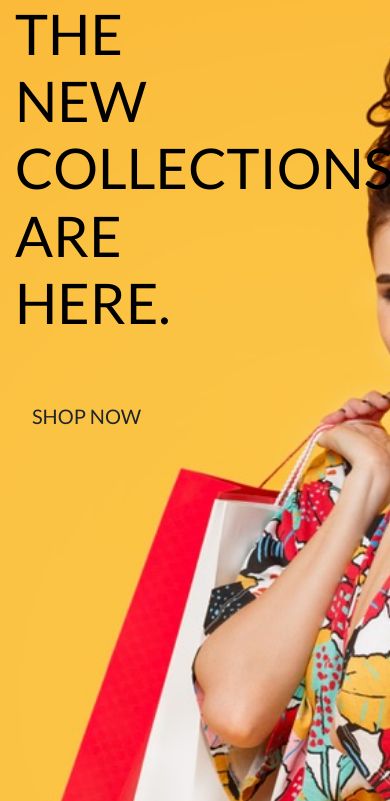
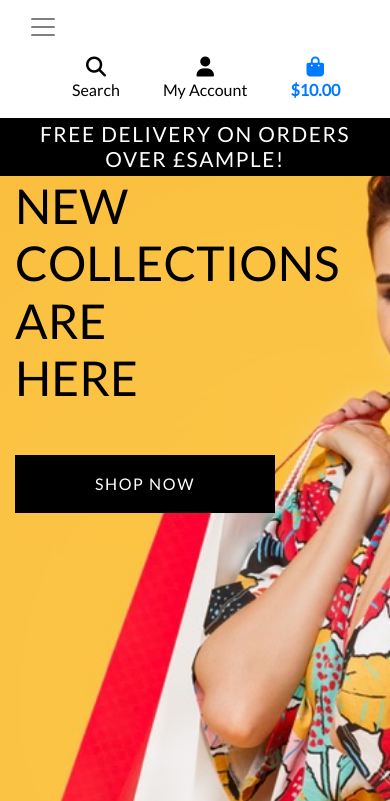
Before and after one commit to szilvia-csernus/boutique-ado, a Django app: template home/templates/home/index.html in a window 390 px wide. Shown: the top 801 px of the page. Run offline with Django 3.2, Linux system fonts and the light colour scheme; the template is opened without the code that fills it: most values are stand-ins (such as "Sample title", 1, 10 or a date in 2020); some libraries are stand-ins or nearby versions.

Commit message:
add main header and mobile navbar

```diff
--- a/home/templates/home/index.html
+++ b/home/templates/home/index.html
@@ -2,11 +2,9 @@
 {% load static %}
 
 {% block page_header %}
-<div class="container header-container">
+<div class="container header-contianer">
     <div class="row">
-        <div class="col">
-
-        </div>
+        <div class="col"></div>
     </div>
 </div>
 {% endblock %}
@@ -14,16 +12,17 @@
 {% block content %}
 <div class="container h-100">
     <div class="row h-100">
-            <div class="col-7 col-md-6">
+        <div class="col-7 col-md-6 my-auto">
             <h1 class="display-4 logo-font text-black">
-                    <strong>The new collections are here.</strong>
+                The new collections are here
             </h1>
             <div class="my-5">
                 <h4>
-                        <a href="" class="shop-now-btn btn btn-lg rounded-0 text-uppercase py-3">Shop Now</a>
+                    <a href="" class="shop-now-button btn btn-ls rounded-0 text-uppercase py-3">Shop Now</a>
                 </h4>
             </div>
         </div>
     </div>
 </div>
+
 {% endblock %}
--- a/static/css/base.css
+++ b/static/css/base.css
@@ -58,6 +58,28 @@
     border: 1px solid black !important;
 }
 
+.bg-black {
+    background: black !important;
+}
+
+.display-4 {
+    font-size: 3rem;
+}
+
+ul {
+    margin-bottom: 0;
+}
+
+h4 {
+    font-size: 1.3rem;
+    font-weight: 300;
+    letter-spacing: .1rem;
+}
+
+.navbar-toggler {
+    border: none;
+}
+
 /* -------------------------------- Media Queries */
 
 /* Slightly larger container on xl screens */
--- a/templates/base.html
+++ b/templates/base.html
@@ -6,8 +6,8 @@
 <head>
 
     {% block meta %}
+    <meta http-equiv="X-UA-Compatible" content="ie=edge">
     <meta charset="utf-8">
-    <meta http-equiv="X-UA-Compatible" content="IE=edge">
     <meta name="viewport" content="width=device-width, initial-scale=1, shrink-to-fit=no">
     {% endblock %}
 
@@ -15,23 +15,25 @@
     {% endblock %}
 
     {% block corecss %}
-    <link rel="stylesheet" href="https://cdn.jsdelivr.net/npm/bootstrap@4.6.2/dist/css/bootstrap.min.css"
-        integrity="sha384-xOolHFLEh07PJGoPkLv1IbcEPTNtaed2xpHsD9ESMhqIYd0nLMwNLD69Npy4HI+N" crossorigin="anonymous">
-    <link rel="preconnect" href="https://fonts.googleapis.com">
-    <link rel="preconnect" href="https://fonts.gstatic.com" crossorigin>
-    <link href="https://fonts.googleapis.com/css2?family=Lato&display=swap" rel="stylesheet">
-    <link rel="stylesheet" href="{% static 'css/base.css'%}">
+    <link rel="stylesheet" href="https://stackpath.bootstrapcdn.com/bootstrap/4.4.1/css/bootstrap.min.css"
+        integrity="sha384-Vkoo8x4CGsO3+Hhxv8T/Q5PaXtkKtu6ug5TOeNV6gBiFeWPGFN9MuhOf23Q9Ifjh" crossorigin="anonymous">
+    <link rel="stylesheet" href="https://fonts.googleapis.com/css?family=Lato&display=swap">
+    <link rel="stylesheet" href="{% static 'css/base.css' %}">
     {% endblock %}
 
     {% block extra_css %}
     {% endblock %}
 
     {% block corejs %}
-    <script src="https://kit.fontawesome.com/caa687f137.js" crossorigin="anonymous"></script>
-    <script src="https://cdn.jsdelivr.net/npm/jquery@3.5.1/dist/jquery.min.js"
-        integrity="sha256-9/aliU8dGd2tb6OSsuzixeV4y/faTqgFtohetphbbj0=" crossorigin="anonymous"></script>
-    <script src="https://cdn.jsdelivr.net/npm/bootstrap@4.6.2/dist/js/bootstrap.bundle.min.js"
-        integrity="sha384-Fy6S3B9q64WdZWQUiU+q4/2Lc9npb8tCaSX9FK7E8HnRr0Jz8D6OP9dO5Vg3Q9ct"
+    <script src="https://kit.fontawesome.com/4863a75fd6.js" crossorigin="anonymous"></script>
+    <script src="https://code.jquery.com/jquery-3.4.1.slim.min.js"
+        integrity="sha384-J6qa4849blE2+poT4WnyKhv5vZF5SrPo0iEjwBvKU7imGFAV0wwj1yYfoRSJoZ+n"
+        crossorigin="anonymous"></script>
+    <script src="https://cdn.jsdelivr.net/npm/popper.js@1.16.0/dist/umd/popper.min.js"
+        integrity="sha384-Q6E9RHvbIyZFJoft+2mJbHaEWldlvI9IOYy5n3zV9zzTtmI3UksdQRVvoxMfooAo"
+        crossorigin="anonymous"></script>
+    <script src="https://stackpath.bootstrapcdn.com/bootstrap/4.4.1/js/bootstrap.min.js"
+        integrity="sha384-wfSDF2E50Y2D1uUdj0O3uMBJnjuUD4Ih7YwaYd1iqfktj0Uod8GCExl3Og8ifwB6"
         crossorigin="anonymous"></script>
     {% endblock %}
 
@@ -43,18 +45,17 @@
 
 <body>
     <header class="container-fluid fixed-top">
-        <div id="topnav" class="row bg-white pt-lg-2 d-none d-lg-flex">
+        <div id="topnav" class="row bg-white pt-lg-2 d-none d-lg-flex align-center">
             <div class="col-12 col-lg-4 my-auto py-1 py-lg-0 text-center text-lg-left">
                 <a href="{% url 'home' %}" class="nav-link main-logo-link">
-                    <h2 class="logo-font text-black my-0">
-                        <span class="text-primary">Boutique</span> Ado
-                    </h2>
+                    <h2 class="logo-font text-black my-0"><strong>Boutique</strong> Ado</h2>
                 </a>
             </div>
             <div class="col-12 col-lg-4 my-auto py-1 py-lg-0">
-                <form action="" method="GET">
+                <form method="GET" action="">
                     <div class="input-group w-100">
-                        <input type="text" class="form-control border border-black rounded-0" name="q" placeholder="Search our site">
+                        <input class="form-control border border-black rounded-0" type="text" name="q"
+                            placeholder="Search our site">
                         <div class="input-group-append">
                             <button class="form-control btn btn-black border border-black rounded-0" type="submit">
                                 <span class="icon">
@@ -68,7 +69,8 @@
             <div class="col-12 col-lg-4 my-auto py-1 py-lg-0">
                 <ul class="list-inline list-unstyled text-center text-lg-right my-0">
                     <li class="list-inline-item dropdown">
-                        <a href="#" class="text-black nav-link" id="user-options" data-toggle="dropdown" aria-haspopup="true" aria-expanded="false">
+                        <a class="text-black nav-link" href="#" id="user-options" data-toggle="dropdown"
+                            aria-haspopup="true" aria-expanded="false">
                             <div class="text-center">
                                 <div><i class="fas fa-user fa-lg"></i></div>
                                 <p class="my-0">My Account</p>
@@ -77,7 +79,7 @@
                         <div class="dropdown-menu border-0" aria-labelledby="user-options">
                             {% if request.user.is_authenticated %}
                             {% if request.user.is_superuser %}
-                                    <a href="" class="dropdwon-item">Product Management</a>
+                            <a href="" class="dropdown-item">Product Management</a>
                             {% endif %}
                             <a href="" class="dropdown-item">My Profile</a>
                             <a href="{% url 'account_logout' %}" class="dropdown-item">Logout</a>
@@ -88,20 +90,37 @@
                         </div>
                     </li>
                     <li class="list-inline-item">
-                        <a href="" class="{% if grand_total %}text-info font-weight-bold{% else %}text-black{% endif %} nav-link">
+                        <a class="{% if grand_total %}text-info font-weight-bold{% else %}text-black{% endif %} nav-link"
+                            href="">
                             <div class="text-center">
                                 <div><i class="fas fa-shopping-bag fa-lg"></i></div>
                                 <p class="my-0">
                                     {% if grand_total %}
-                                        £{{ grand_total|floatformat:2 }}
+                                    ${{ grand_total|floatformat:2 }}
                                     {% else %}
-                                        £0.00
+                                    $0.00
                                     {% endif %}
                                 </p>
                             </div>
                         </a>
                     </li>
                 </ul>
+            </div>
+            <div class="col-12 col-lg-4 my-auto py-1 py-lg-0"></div>
+        </div>
+        <div class="row bg-white">
+            <nav class="navbar navbar-expand-lg navbar-light w-100">
+                <button class="navbar-toggler" type="button" data-toggle="collapse" data-target="#main-nav"
+                    aria-controls="main-nav" aria-expanded="false" aria-label="Toggle navigation">
+                    <span class="navbar-toggler-icon"></span>
+                </button>
+                {% include 'includes/mobile-top-header.html' %}
+                {% include 'includes/main-nav.html' %}
+            </nav>
+        </div>
+        <div id="delivery-banner" class="row text-center">
+            <div class="col bg-black text-white">
+                <h4 class="logo-font my-1">Free delivery on orders over £{{ free_delivery_threshold }}!</h4>
             </div>
         </div>
     </header>
@@ -116,15 +135,6 @@
     {% block content %}
     {% endblock %}
 
-    {% block page_footer %}
-    {% endblock %}
-
-    {% block extra_footer %}
-    {% endblock %}
-
-    {% block extra_scripts %}
-    {% endblock %}
-
     {% block postloadjs %}
     {% endblock %}
 
--- /dev/null
+++ b/templates/includes/main-nav.html
@@ -0,0 +1,54 @@
+<div class="collapse navbar-collapse" id="main-nav">
+    <ul class="navbar-nav w-auto mx-auto">
+        <li class="nav-item dropdown">
+            <a class="logo-font font-weight-bold nav-link text-black mr-5" href="#" id="all-products-link"
+                data-toggle="dropdown" aria-haspopup="true" aria-expanded="false">
+                All Products
+            </a>
+            <div class="dropdown-menu border-0" aria-labelledby="all-products-link">
+                <a href="" class="dropdown-item">By Price</a>
+                <a href="" class="dropdown-item ">By Rating</a>
+                <a href="" class="dropdown-item ">By Category</a>
+                <a href="" class="dropdown-item">All Products</a>
+            </div>
+        </li>
+
+        <li class="nav-item dropdown">
+            <a class="logo-font font-weight-bold nav-link text-black mr-5" href="#" id="clothing-link"
+                data-toggle="dropdown" aria-haspopup="true" aria-expanded="false">
+                Clothing
+            </a>
+            <div class="dropdown-menu border-0" aria-labelledby="clothing-link">
+                <a href="" class="dropdown-item">Activewear &amp; Essentials</a>
+                <a href="" class="dropdown-item">Jeans</a>
+                <a href="" class="dropdown-item">Shirts</a>
+                <a href="" class="dropdown-item">All Clothing</a>
+            </div>
+        </li>
+
+        <li class="nav-item dropdown">
+            <a class="logo-font font-weight-bold nav-link text-black mr-5" href="#" id="homeware-link"
+                data-toggle="dropdown" aria-haspopup="true" aria-expanded="false">
+                Homeware
+            </a>
+            <div class="dropdown-menu border-0" aria-labelledby="homeware-link">
+                <a href="" class="dropdown-item">Bed &amp; Bath</a>
+                <a href="" class="dropdown-item">Kitchen &amp; Dining</a>
+                <a href="" class="dropdown-item">All Homeware</a>
+            </div>
+        </li>
+
+        <li class="nav-item dropdown">
+            <a class="logo-font font-weight-bold nav-link text-black" href="#" id="specials-link" data-toggle="dropdown"
+                aria-haspopup="true" aria-expanded="false">
+                Special Offers
+            </a>
+            <div class="dropdown-menu border-0" aria-labelledby="specials-link">
+                <a href="" class="dropdown-item">New Arrivals</a>
+                <a href="" class="dropdown-item">Deals</a>
+                <a href="" class="dropdown-item">Clearance</a>
+                <a href="" class="dropdown-item">All Specials</a>
+            </div>
+        </li>
+    </ul>
+</div>
--- /dev/null
+++ b/templates/includes/mobile-top-header.html
@@ -0,0 +1,63 @@
+<ul>
+    <li class="list-inline-item">
+        <a class="text-black nav-link d-block d-lg-none" href="#" id="mobile-search" data-toggle="dropdown"
+            aria-haspopup="true" aria-expanded="false">
+            <div class="text-center">
+                <div><i class="fas fa-search fa-lg"></i></div>
+                <p class="my-0">Search</p>
+            </div>
+        </a>
+        <div class="dropdown-menu border-0 w-100 p-3 rounded-0 my-0" aria-labelledby="mobile-search">
+            <form class="form" method="GET" action="">
+                <div class="input-group w-100">
+                    <input class="form-control border border-black rounded-0" type="text" name="q"
+                        placeholder="Search our site">
+                    <div class="input-group-append">
+                        <button class="form-control form-control btn btn-black border border-black rounded-0"
+                            type="submit">
+                            <span class="icon">
+                                <i class="fas fa-search"></i>
+                            </span>
+                        </button>
+                    </div>
+                </div>
+            </form>
+        </div>
+    </li>
+    <li class="list-inline-item dropdown">
+        <a class="text-black nav-link d-block d-lg-none" href="#" id="user-options" data-toggle="dropdown"
+            aria-haspopup="true" aria-expanded="false">
+            <div class="text-center">
+                <div><i class="fas fa-user fa-lg"></i></div>
+                <p class="my-0">My Account</p>
+            </div>
+        </a>
+        <div class="dropdown-menu border-0" aria-labelledby="user-options">
+            {% if request.user.is_authenticated %}
+            {% if request.user.is_superuser %}
+            <a href="{% url 'account_logout' %}" class="dropdown-item">Product Management</a>
+            {% endif %}
+            <a href="" class="dropdown-item">My Profile</a>
+            <a href="{% url 'account_logout' %}" class="dropdown-item">Logout</a>
+            {% else %}
+            <a href="{% url 'account_signup' %}" class="dropdown-item">Register</a>
+            <a href="{% url 'account_login' %}" class="dropdown-item">Login</a>
+            {% endif %}
+        </div>
+    </li>
+    <li class="list-inline-item">
+        <a class="{% if grand_total %}text-primary font-weight-bold{% else %}text-black{% endif %} nav-link d-block d-lg-none"
+            href="">
+            <div class="text-center">
+                <div><i class="fas fa-shopping-bag fa-lg"></i></div>
+                <p class="my-0">
+                    {% if grand_total %}
+                    ${{ grand_total|floatformat:2 }}
+                    {% else %}
+                    $0.00
+                    {% endif %}
+                </p>
+            </div>
+        </a>
+    </li>
+</ul>
```
Lines whose indentation alone changed are shown as unchanged.
